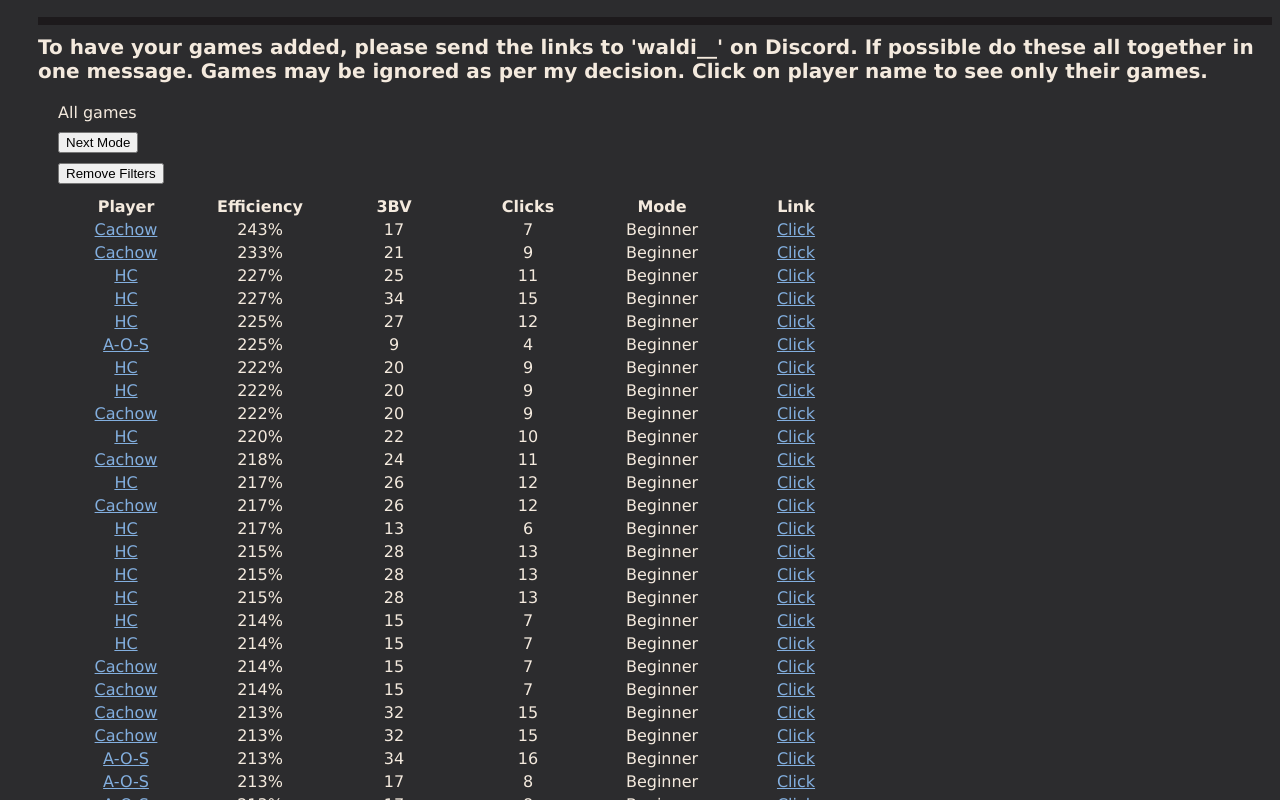
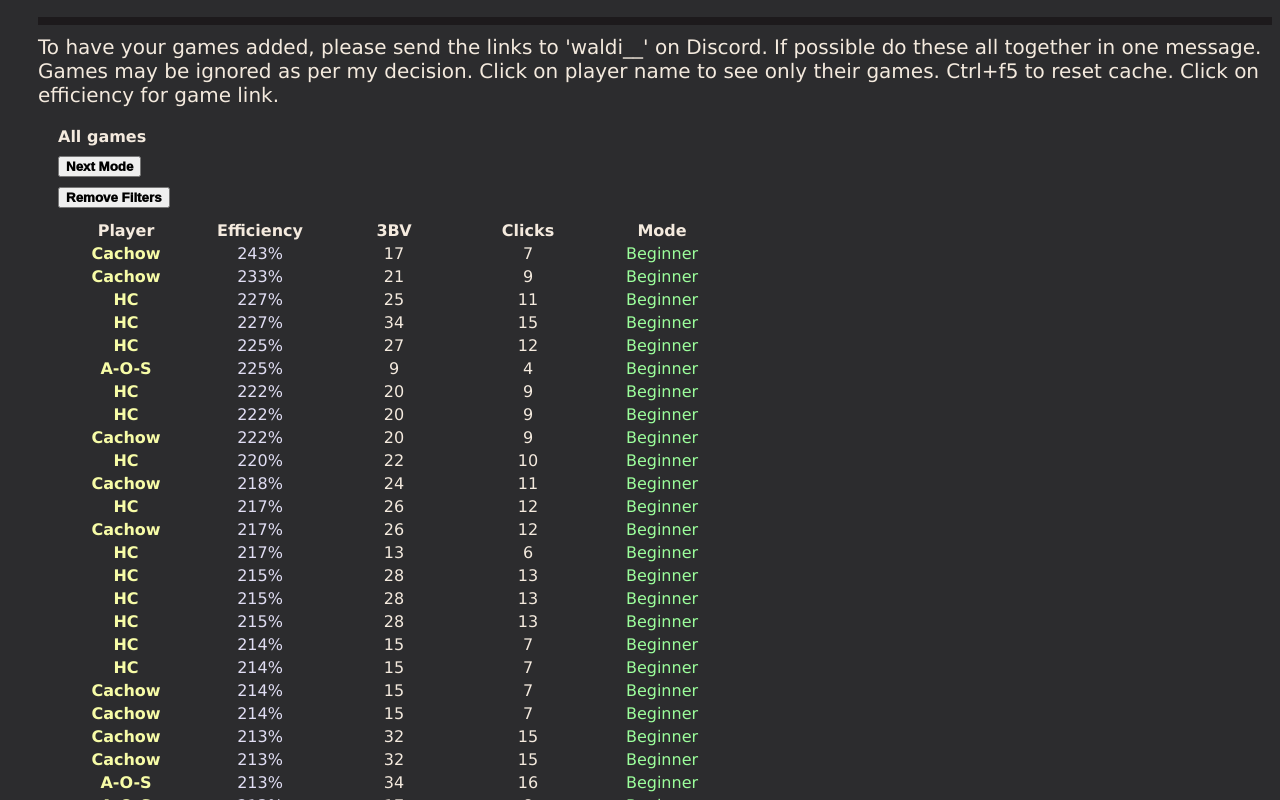
Before and after one commit to AosUK/aosuk.github.io, a plain HTML site: page EffRanking/index.html in a window 1280 px wide. Shown: the part 108-908 px from the top of the page. Drawn offline with Linux system fonts and the light colour scheme.

Commit message:
Update site

```diff
--- a/EffRanking/index.html
+++ b/EffRanking/index.html
@@ -14,7 +14,7 @@
 
 
   <p>To have your games added, please send the links to 'waldi__' on Discord. If possible do these all together in one message.
-    Games may be ignored as per my decision. Click on player name to see only their games.
+    Games may be ignored as per my decision. Click on player name to see only their games. Ctrl+f5 to reset cache. Click on efficiency for game link.
   </p>
   <div id="filter-info"></div>
   <button id="next-mode">Next Mode</button>
@@ -28,7 +28,6 @@
         <th>3BV</th>
         <th>Clicks</th>
         <th>Mode</th>
-        <th>Link</th>
       </tr>
     </thead>
     <tbody id="game-list"></tbody>
--- a/EffRanking/script.js
+++ b/EffRanking/script.js
@@ -1,3 +1,17 @@
+const modesJSON = `
+{
+    "1": "Beginner",
+    "2": "Intermediate",
+    "3": "Expert"
+}
+`;
+
+const modeColorMap = {
+  1: 'green',
+  2: 'blue',
+  3: 'red'
+};//maybe move this into modejson
+
 const playersJSON = `
 [
     { "id": 1, "name": "Player" },
@@ -65,13 +79,6 @@ const gamesJSON = `
 ]
 `;
 
-const modesJSON = `
-{
-    "1": "Beginner",
-    "2": "Intermediate",
-    "3": "Expert"
-}
-`;
 
 const players = JSON.parse(playersJSON);
 const games = JSON.parse(gamesJSON);
@@ -158,17 +165,19 @@ const uniqueGames = Array.from(uniqueGamesMap.values());
   uniqueGames.forEach(game => {
     const playerName = playerMap[game.playerid] || 'Unknown';
     const modeName = modes[game.mode] || 'Unknown';
+    const modeColor = modeColorMap[game.mode] || 'black';
     const efficiency = Math.round((game["3bv"] / game.clicks) * 100);
     const gameUrl = `https://minesweeper.online/game/${game.id}`;
 
     const row = document.createElement('tr');
     row.innerHTML = `
       <td><a href="#" class="player-link" data-playerid="${game.playerid}">${playerName}</a></td>
-      <td>${efficiency}%</td>
+      <td><a href="${gameUrl}" class="efficiency-text" target="_blank" rel="noopener noreferrer">${efficiency}%</a></td>
       <td>${game["3bv"]}</td>
       <td>${game.clicks}</td>
-      <td>${modeName}</td>
-      <td><a href="${gameUrl}" target="_blank" rel="noopener noreferrer">Click</a></td>
+        <td>
+        <span style="color: var(--${modeColor});">${modeName}</span>
+        </td>
     `;
     tableBody.appendChild(row);
   });
--- a/EffRanking/styles.css
+++ b/EffRanking/styles.css
@@ -5,10 +5,11 @@
   --midgray: #5f5f66;
   --lightgray: #9f9fae;
   --cream: #f4eade;
-  --green: #7fd87f;
-  --yellow: #dfe38c;
-  --blue: #83afdf;
-  --red: #df8e83;
+  --creamblue: #e1def4;
+  --green: #9cff9c;
+  --yellow: #f7fca7;
+  --blue: #a7d1ff;
+  --red: #ffa2a2;
 }
 
 body {
@@ -28,6 +29,7 @@ p {
   padding-top: 10px;
   font-size: 20px;
   border-top: 8px solid var(--vdarkgray);
+  font-weight: 100;
 }
 
 * {
@@ -35,7 +37,8 @@ p {
 }
 
 a {
-  color: var(--blue);
+  color: var(--yellow);
+  text-decoration: none;
 }
 
 table{
@@ -47,9 +50,19 @@ table{
 #filter-info, #remove-filters, #next-mode {
     margin-left: 50px;
     margin-top:10px;
+    font-weight: 1000;
 }
 
 #game-list td {
   width: 130px;
   text-align: center;
 }
+
+.player-link {
+    font-weight: 1000;
+}
+
+.efficiency-text {
+    color: var(--creamblue);
+    font-weight: 200;
+}
```
